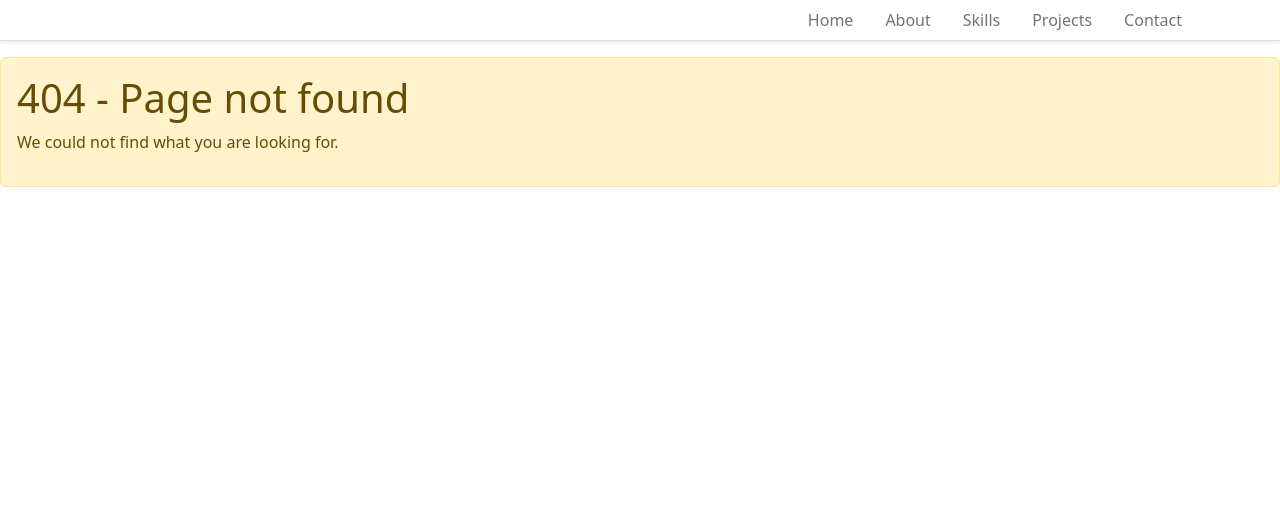
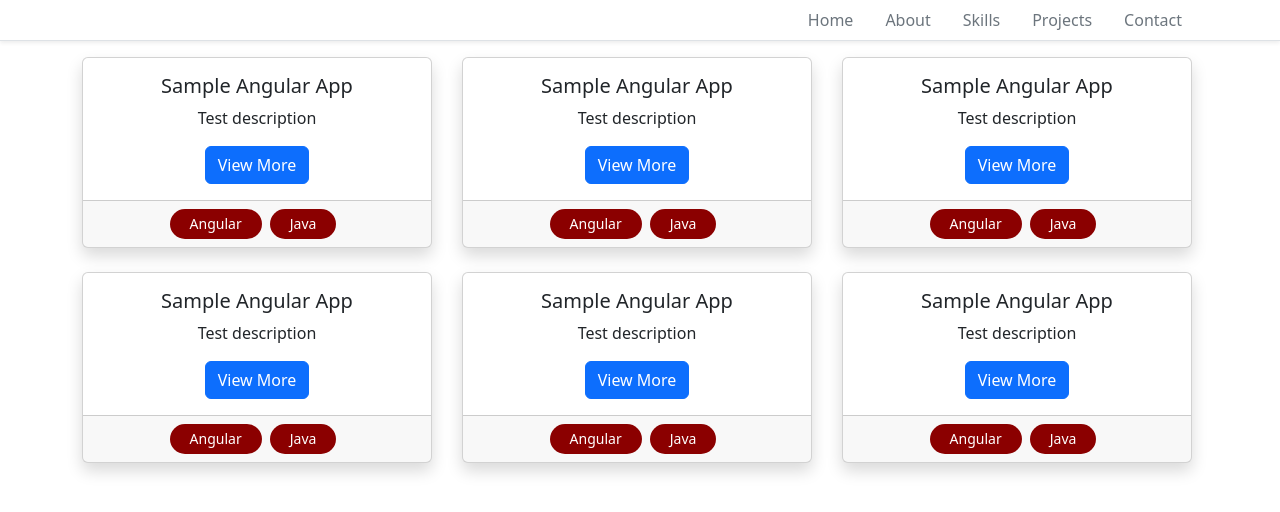
Before and after one commit to barbaracalderon/angular-portfolio-app, an Angular app: page /portfolio in a window 1280 px wide. Before the commit this address had no page. Shown: the top 512 px of the page. Built offline with nearby package versions, Linux system fonts and the light colour scheme.

Commit message:
fix: change names - project-cards -> cards; project -> portfolio

```diff
--- a/src/app/_models/project.ts
+++ b/src/app/_models/card.ts
@@ -1,7 +1,7 @@
 // Data consumed by our project cards
 import { Tag } from "./tags";
 
-export interface Project {
+export interface CardModel {
     id: number;
     name: string;
     summary: string;
--- a/src/app/app.routes.ts
+++ b/src/app/app.routes.ts
@@ -2,7 +2,7 @@ import { Routes } from '@angular/router';
 import { HomeComponent } from './home/home.component';
 import { AboutComponent } from './about/about.component';
 import { SkillsComponent } from './skills/skills.component';
-import { ProjectsComponent } from './projects/projects.component';
+import { PortfolioComponent } from './portfolio/portfolio.component';
 import { ContactComponent } from './contact/contact.component';
 import { NotfoundComponent } from './notfound/notfound.component';
 
@@ -10,7 +10,7 @@ export const routes: Routes = [
     { path: 'home', component: HomeComponent },
     { path: 'about', component: AboutComponent },
     { path: 'skills', component: SkillsComponent },
-    { path: 'projects', component: ProjectsComponent },
+    { path: 'portfolio', component: PortfolioComponent },
     { path: 'contact', component: ContactComponent },
     { path: '**', component: NotfoundComponent }
 ];
--- a/src/app/project-card/project-card.component.html
+++ b/src/app/card/card.component.html
@@ -1,13 +1,13 @@
 <div class="card shadow text-center" style="max-width: 350px; min-width: 350;">
     <div class="card-body">
-        <h5 class="card-title">{{ project.name }}</h5>
-        <p class="card-text">{{ project.summary }}</p>
+        <h5 class="card-title">{{ cardModel.name }}</h5>
+        <p class="card-text">{{ cardModel.summary }}</p>
         <button class="btn btn-primary">View More</button>
     </div>
     <div class="card-footer">
         <div class="d-flex flex-wrap justify-content-center">
 
-            @for(tag of project.tags; track project.tags) {
+            @for(tag of cardModel.tags; track cardModel.tags) {
                 <div class="tag me-2 mb1" [style.background-color]="tag.color">{{ tag }}</div>
             }
 
--- a/src/app/projects/projects.component.html
+++ b/src/app/portfolio/portfolio.component.html
@@ -1,22 +1,22 @@
 <div class="container">
     <div class="row">
         <div class="col-lg-4 col-md mb-4" style="max-width: 380px; min-width: 380px;">
-            <app-project-card [project]="project"></app-project-card>
+            <app-project-card [cardModel]="portfolio"></app-project-card>
         </div>
         <div class="col-lg-4 col-md mb-4" style="max-width: 380px; min-width: 380px;">
-            <app-project-card [project]="project"></app-project-card>
+            <app-project-card [cardModel]="portfolio"></app-project-card>
         </div>
         <div class="col-lg-4 col-md mb-4" style="max-width: 380px; min-width: 380px;">
-            <app-project-card [project]="project"></app-project-card>
+            <app-project-card [cardModel]="portfolio"></app-project-card>
         </div>
         <div class="col-lg-4 col-md mb-4" style="max-width: 380px; min-width: 380px;">
-            <app-project-card [project]="project"></app-project-card>
+            <app-project-card [cardModel]="portfolio"></app-project-card>
         </div>
         <div class="col-lg-4 col-md mb-4" style="max-width: 380px; min-width: 380px;">
-            <app-project-card [project]="project"></app-project-card>
+            <app-project-card [cardModel]="portfolio"></app-project-card>
         </div>
         <div class="col-lg-4 col-md mb-4" style="max-width: 380px; min-width: 380px;">
-            <app-project-card [project]="project"></app-project-card>
+            <app-project-card [cardModel]="portfolio"></app-project-card>
         </div>
     </div>
 </div>
--- a/src/app/projects/projects.component.ts
+++ b/src/app/portfolio/portfolio.component.ts
@@ -1,19 +1,19 @@
 import { Component } from '@angular/core';
 import { Title } from '@angular/platform-browser';
-import { ProjectCardComponent } from '../project-card/project-card.component';
-import { Project } from '../_models/project';
+import { CardComponent } from '../card/card.component';
+import { CardModel } from '../_models/card';
 import { Tag } from '../_models/tags';
 
 @Component({
   selector: 'app-projects',
   standalone: true,
-  imports: [ProjectCardComponent],
-  templateUrl: './projects.component.html',
-  styleUrl: './projects.component.css'
+  imports: [CardComponent],
+  templateUrl: './portfolio.component.html',
+  styleUrl: './portfolio.component.css'
 })
-export class ProjectsComponent {
+export class PortfolioComponent {
 
-  project: Project = {
+  portfolio: CardModel = {
     id: 0,
     name: 'Sample Angular App',
     summary: 'Test description',
@@ -24,6 +24,6 @@ export class ProjectsComponent {
   }
 
   constructor(private titleService: Title) {
-    this.titleService.setTitle('BC | Projects')
+    this.titleService.setTitle('BC | Portfolio')
   }
 }
```
Also changed, not shown: src/app/card/card.component.ts (added, +13 -0 lines), src/app/project-card/project-card.component.ts (deleted, +0 -13 lines), src/app/card/card.component.css (renamed from src/app/project-card/project-card.component.css), src/app/portfolio/portfolio.component.css (added).
